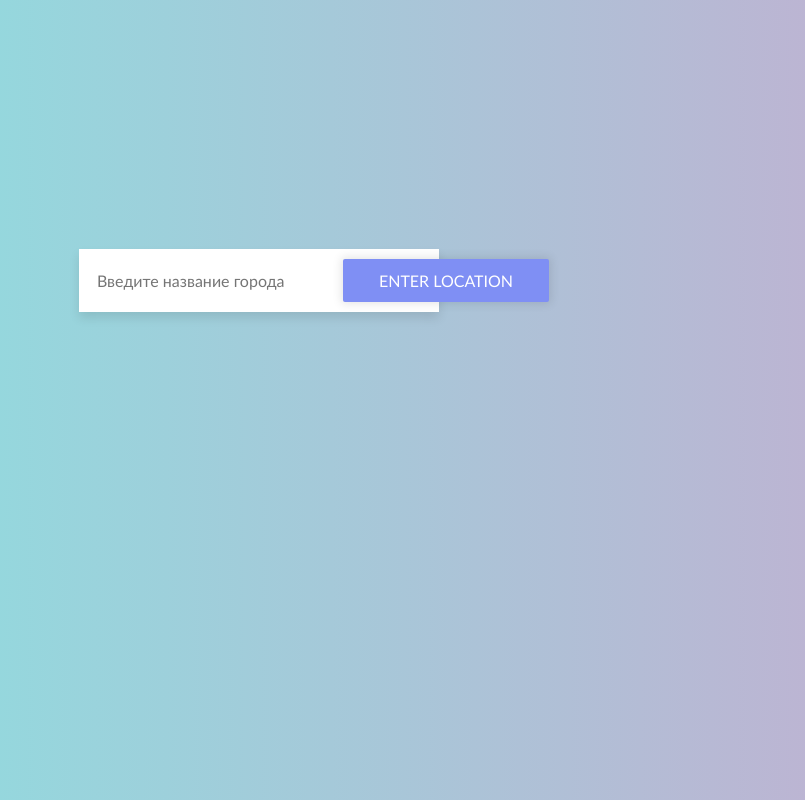
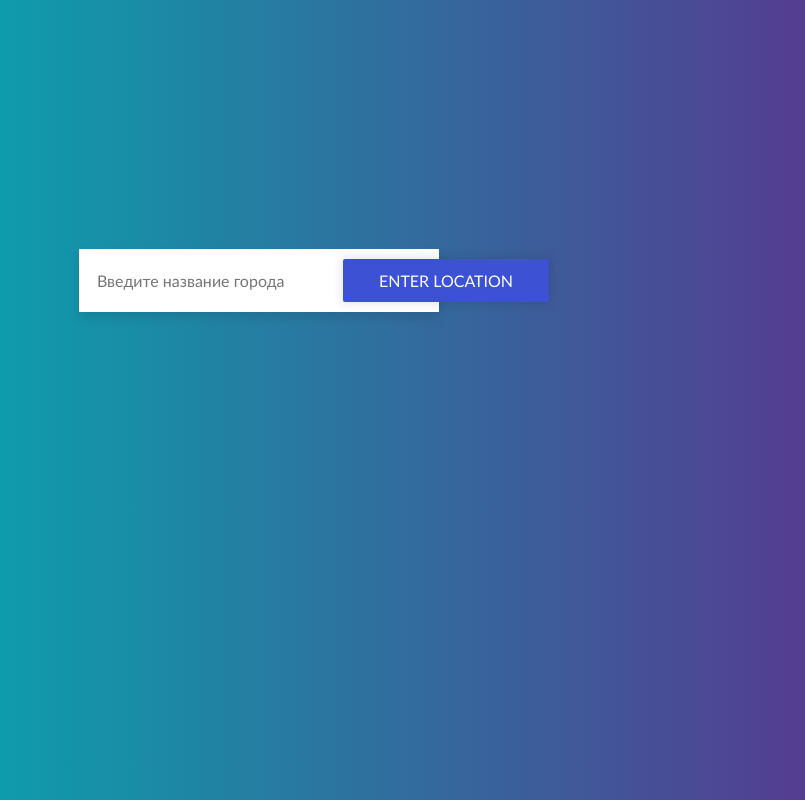
Before and after one commit to BYTULOCHKIN/weatherPage, a plain HTML site: page index.html in a window 1280 px wide. Shown: the whole page, without its empty margins (326-1131 px from the left). Drawn offline with Linux system fonts and the light colour scheme.

Commit message:
bg update

```diff
--- a/scss/_input.scss
+++ b/scss/_input.scss
@@ -2,7 +2,7 @@ $background: #f5f6fa;
 $text: #9c9c9c;
 $input-bg-color: #fff;
 $input-text-color: #a3a3a3;
-$button-bg-color: #7f8ff4;
+$button-bg-color: #3d51d4;
 $button-text-color: #fff;
 
 //** root
--- a/scss/style.scss
+++ b/scss/style.scss
@@ -13,12 +13,8 @@
   justify-content: center;
   align-items: center;
   flex-direction: column;
-  background: rgb(146, 218, 222);
-  background: linear-gradient(
-    90deg,
-    rgba(146, 218, 222, 1) 20%,
-    rgba(191, 178, 210, 1) 94%
-  );
+  background: rgb(8, 164, 173);
+  background: linear-gradient(90deg, rgba(8, 164, 173, 1) 20%, rgba(90, 53, 143, 1) 94%);
   font-family: 'Trebuchet MS', 'Lucida Sans Unicode', 'Lucida Grande', 'Lucida Sans',
     Arial, sans-serif;
   color: #fff;
```
Also changed, not shown: css/style.css, css/style.min.css, 2 other files.
